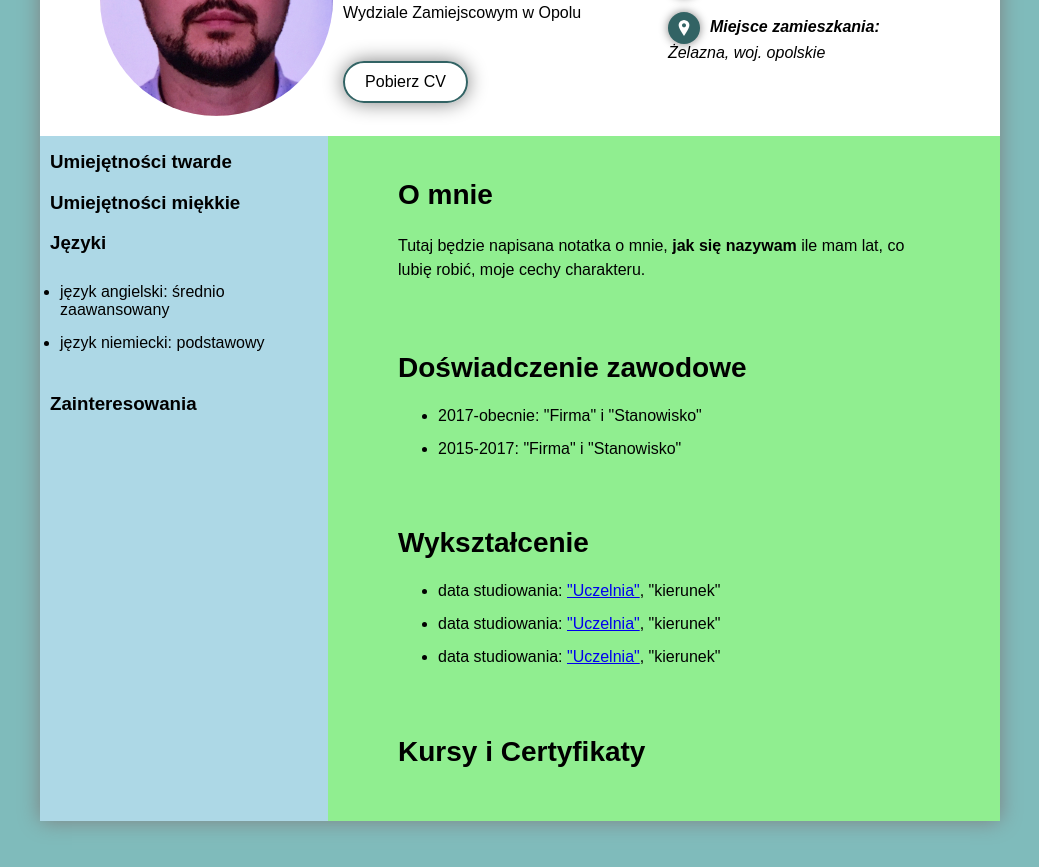
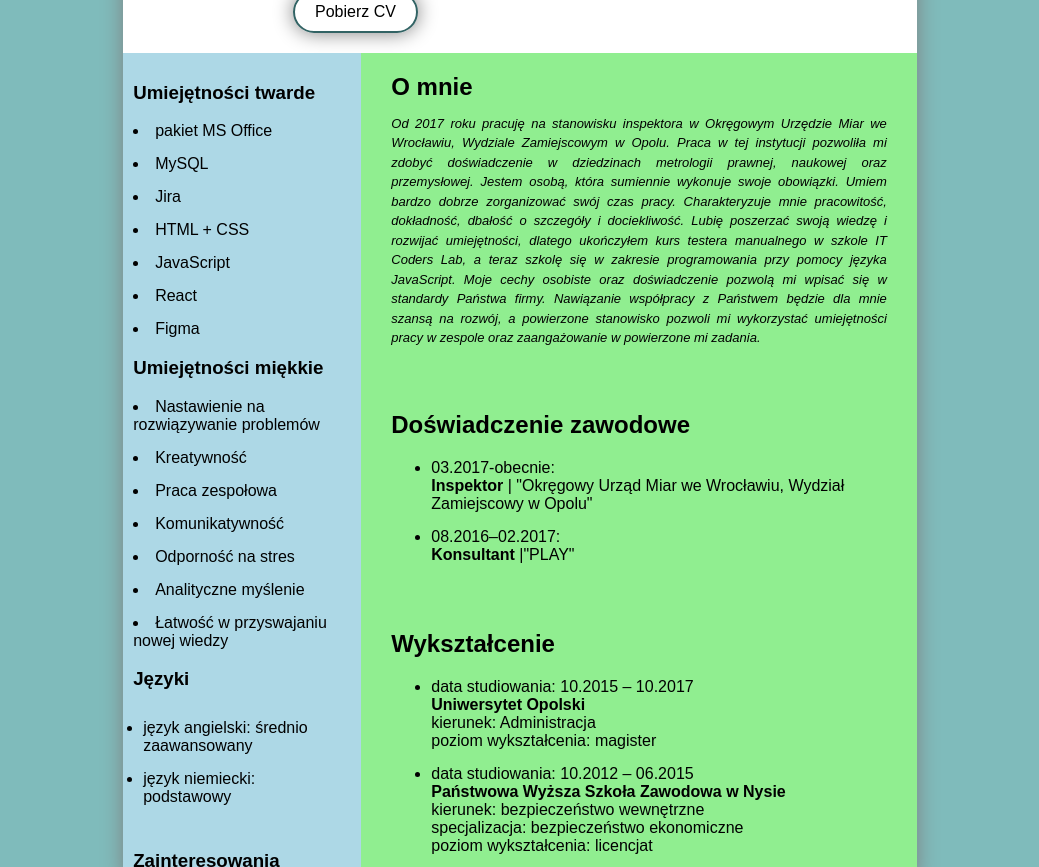
Before and after one commit to Blazej90/resume-B-a-ej-Bartoszewski, a website: page index.html in a window 1280 px wide. Shown: the part 272-1139 px from the top of the page, without its empty margins (120-1159 px from the left). Drawn offline with Linux system fonts and the light colour scheme.

Commit message:
about me

```diff
--- a/index.html
+++ b/index.html
@@ -17,7 +17,7 @@
           src="./images/IMG_7895.JPG"
         />
         <div class="name">
-          <h1>Błażej Bartoszewski</h1>
+          <h1>Błażej Bartoszewski CV</h1>
           <p>
             Inspektor w Okręgowym Urzędzie Miar we Wrocławiu <br />
             Wydziale Zamiejscowym w Opolu
@@ -58,48 +58,115 @@
       <main>
         <section class="skills-languages-hobbies">
           <h3>Umiejętności twarde</h3>
+          <li>pakiet MS Office</li>
+          <li>MySQL</li>
+          <li>Jira</li>
+          <li>HTML + CSS</li>
+          <li>JavaScript</li>
+          <li>React</li>
+          <li>Figma</li>
           <h3>Umiejętności miękkie</h3>
+          <li>Nastawienie na rozwiązywanie problemów</li>
+          <li>Kreatywność</li>
+          <li>Praca zespołowa</li>
+          <li>Komunikatywność</li>
+          <li>Odporność na stres</li>
+          <li>Analityczne myślenie</li>
+          <li>Łatwość w przyswajaniu nowej wiedzy</li>
           <h3>Języki</h3>
           <ul class="languages">
             <li>język angielski: średnio zaawansowany</li>
             <li>język niemiecki: podstawowy</li>
           </ul>
           <h3>Zainteresowania</h3>
+          <li>motocykle "chopper"</li>
+          <li>piłka siatkowa</li>
+          <li>jazda na rowerze "gravel"</li>
+          <li>kuchnie świata</li>
         </section>
         <div class="main-informations">
           <section class="about-me">
-            <h2>O mnie</h2>
-            <p>
-              Tutaj będzie napisana notatka o mnie, <b>jak się nazywam</b>
-              ile mam lat, co lubię robić, moje cechy charakteru.
+            <h2 class="about-me-title">O mnie</h2>
+            <p class="about-me-text">
+              Od 2017 roku pracuję na stanowisku inspektora w Okręgowym Urzędzie
+              Miar we Wrocławiu, Wydziale Zamiejscowym w Opolu. Praca w tej
+              instytucji pozwoliła mi zdobyć doświadczenie w dziedzinach
+              metrologii prawnej, naukowej oraz przemysłowej. Jestem osobą,
+              która sumiennie wykonuje swoje obowiązki. Umiem bardzo dobrze
+              zorganizować swój czas pracy. Charakteryzuje mnie pracowitość,
+              dokładność, dbałość o szczegóły i dociekliwość. Lubię poszerzać
+              swoją wiedzę i rozwijać umiejętności, dlatego ukończyłem kurs
+              testera manualnego w szkole IT Coders Lab, a teraz szkolę się w
+              zakresie programowania przy pomocy języka JavaScript. Moje cechy
+              osobiste oraz doświadczenie pozwolą mi wpisać się w standardy
+              Państwa firmy. Nawiązanie współpracy z Państwem będzie dla mnie
+              szansą na rozwój, a powierzone stanowisko pozwoli mi wykorzystać
+              umiejętności pracy w zespole oraz zaangażowanie w powierzone mi
+              zadania.
             </p>
           </section>
           <section>
             <h2>Doświadczenie zawodowe</h2>
             <ul>
-              <li>2017-obecnie: "Firma" i "Stanowisko"</li>
-              <li>2015-2017: "Firma" i "Stanowisko"</li>
+              <li>
+                03.2017-obecnie: <br />
+                <b>Inspektor</b> | "Okręgowy Urząd Miar we Wrocławiu, Wydział
+                Zamiejscowy w Opolu"
+              </li>
+              <li>
+                08.2016–02.2017: <br />
+                <b>Konsultant</b> |"PLAY"
+              </li>
             </ul>
           </section>
           <section>
             <h2>Wykształcenie</h2>
             <ul>
               <li>
-                data studiowania:
-                <a href="https://www.uni.opole.pl/">"Uczelnia"</a>, "kierunek"
+                data studiowania: 10.2015 – 10.2017 <br />
+                <b>Uniwersytet Opolski</b>
+                <br />
+                kierunek: Administracja<br />
+                poziom wykształcenia: magister
               </li>
               <li>
-                data studiowania:
-                <a href="https://pans.nysa.pl/">"Uczelnia"</a>, "kierunek"
+                data studiowania: 10.2012 – 06.2015 <br />
+                <b>Państwowa Wyższa Szkoła Zawodowa w Nysie</b><br />
+                kierunek: bezpieczeństwo wewnętrzne <br />
+                specjalizacja: bezpieczeństwo ekonomiczne <br />
+                poziom wykształcenia: licencjat
               </li>
               <li>
-                data studiowania:
-                <a href="https://zslt.klucznet.pl/">"Uczelnia"</a>, "kierunek"
+                data nauki: 09.2006 – 06.2010 <br />
+                <b>Technikum nr 1 w Kluczborku im. gen. Józefa Bema</b><br />
+                specjalizacja: projektowanie i eksploatacja maszyn i urządzeń
+                <br />
+                poziom wykształcenia: średnie
               </li>
             </ul>
           </section>
           <section>
             <h2>Kursy i Certyfikaty</h2>
+            <ul>
+              <li>
+                <b>FullStack Developer</b>
+                <br />
+                Organizator: GoIT <br />
+                04.2023
+              </li>
+              <li>
+                <b>The Complete JavaScript Course 2023: From Zero to Expert!</b>
+                <br />
+                Organizator: Udemy <br />
+                12.2022
+              </li>
+              <li>
+                <b>Tester Manualny</b>
+                <br />
+                Organizator: Coders Lab Szkoła IT Wrocław <br />
+                04.2022
+              </li>
+            </ul>
           </section>
         </div>
       </main>
--- a/style.css
+++ b/style.css
@@ -2,19 +2,6 @@ body {
   font-family: Arial;
   background-color: rgb(127, 187, 187);
   padding: 20px 0;
-}
-
-h1 {
-  font-size: 36px;
-  margin-bottom: 10px;
-}
-
-h2 {
-  font-size: 28px;
-}
-
-h3 {
-  margin-top: 5px;
 }
 
 main {
@@ -24,21 +11,21 @@ main {
 }
 .container {
   box-shadow: 0 0 20px grey;
-  width: 960px;
+  width: 21cm; /* szerokość A4 w centymetrach */
+  height: 29.7cm; /* wysokość A4 w centymetrach */
   margin: 0 auto;
   background-color: white;
 }
 
 section,
 header {
-  padding: 10px 60px 20px 60px;
+  padding: 10px 20px 20px 20px;
 }
 
 header {
   display: flex;
   align-items: center;
   justify-content: space-between;
-  padding-top: 60px;
 }
 
 header ul {
@@ -65,8 +52,8 @@ li {
 }
 
 .profile-picture {
-  width: 300px;
-  height: 300px;
+  width: 180px;
+  height: 180px;
 }
 
 .name {
@@ -94,6 +81,17 @@ li {
   padding: 10px;
   width: 70%;
   box-sizing: border-box;
+}
+
+.about-me-title {
+  padding: 0px;
+  margin: 0px;
+}
+
+.about-me-text {
+  font-size: small;
+  text-align: justify;
+  font-style: italic;
 }
 
 .hobbies {
```
